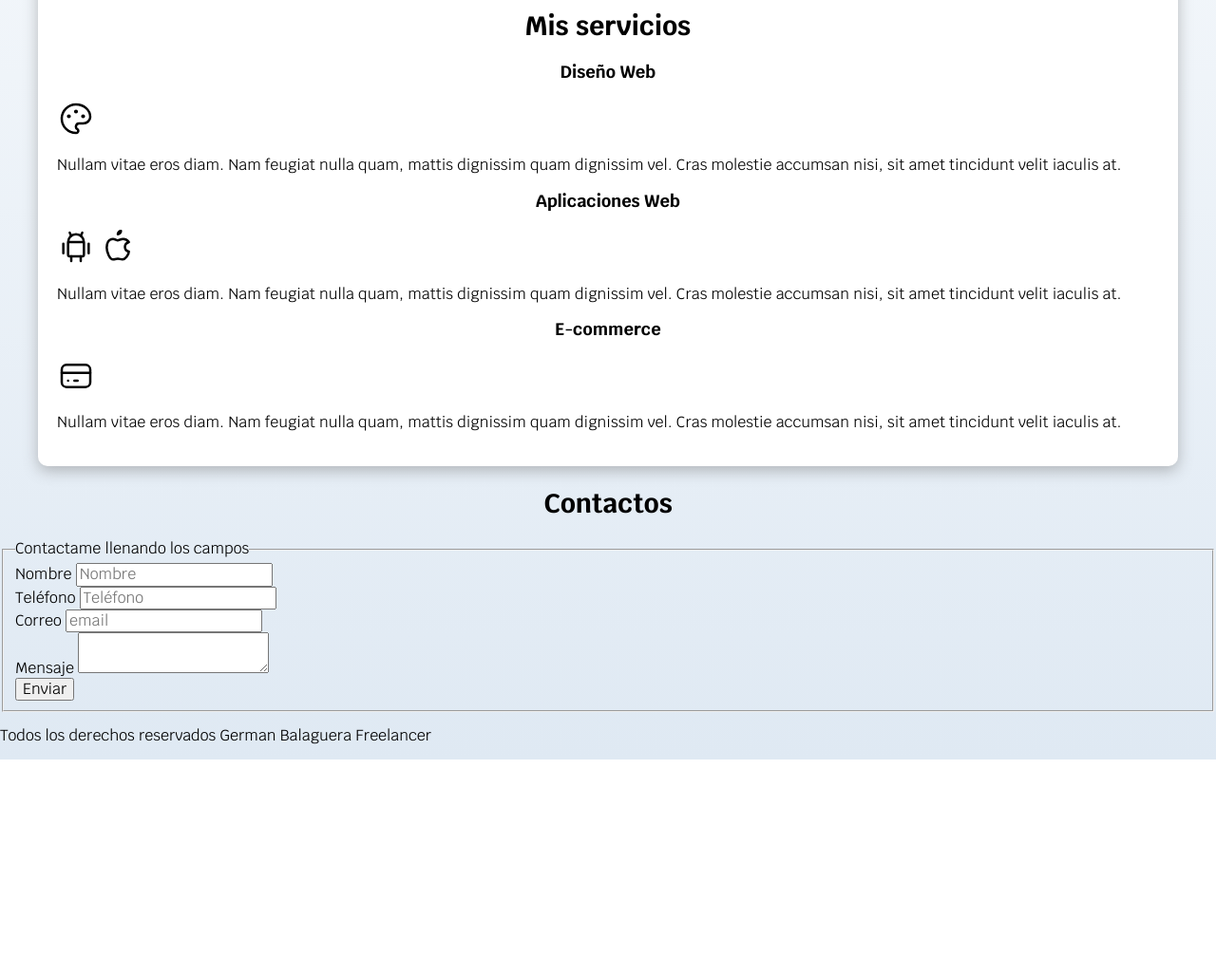
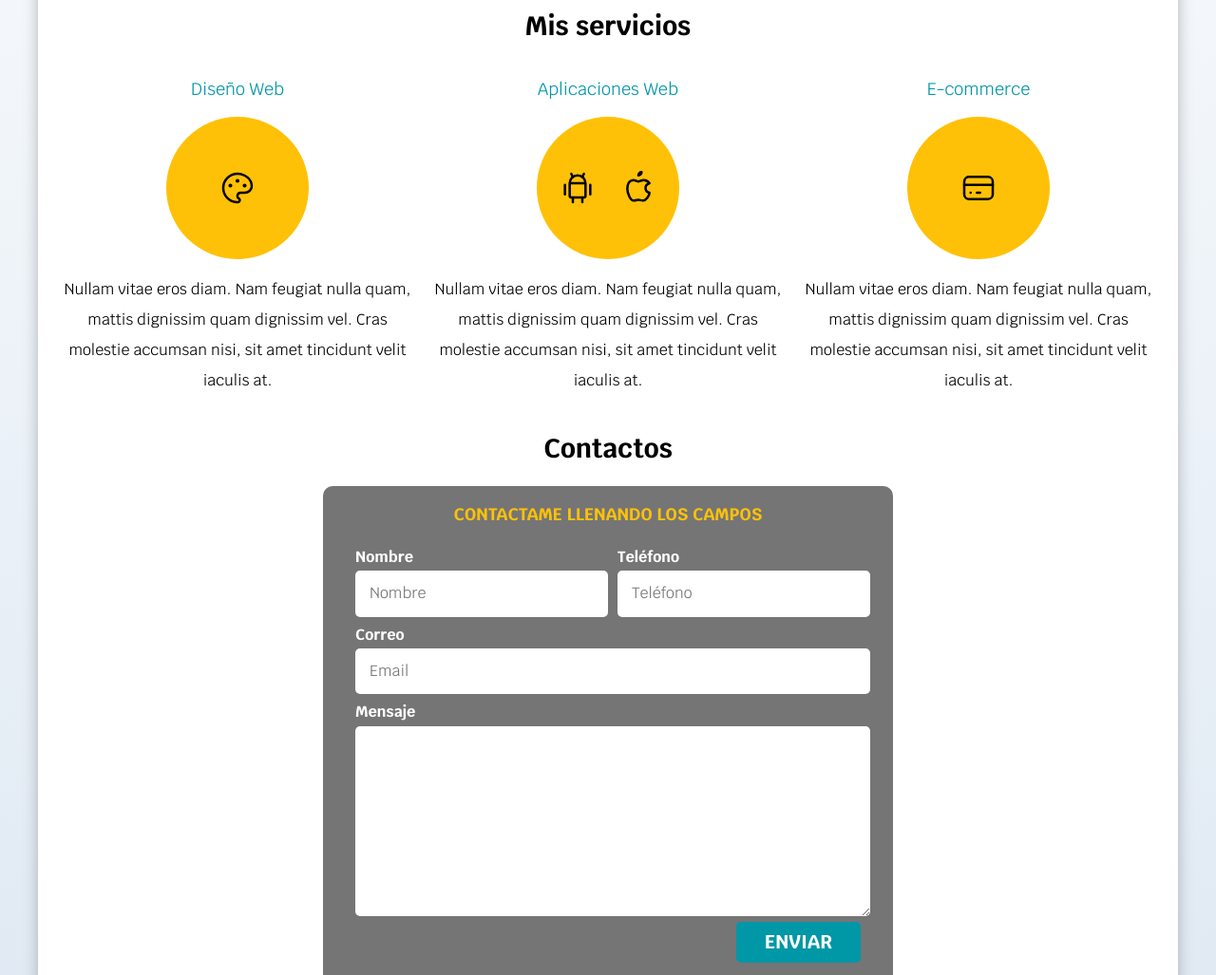
Before and after one commit to GermanBalaguera954/Freelancer, a plain HTML site: page Index.html in a window 1280 px wide. Shown: the part 640-1667 px from the top of the page at 95% size. Before the commit the page ends 1440 px from the top, so only its background shows below. Drawn offline with Linux system fonts and the light colour scheme.

Commit message:
fin proyecto

```diff
--- a/Index.html
+++ b/Index.html
@@ -5,13 +5,12 @@
     <meta charset="UTF-8">
     <meta http-equiv="X-UA-Compatible" content="IE=edge">
     <meta name="viewport" content="width=device-width, initial-scale=1.0">
-    <title>Document</title>
+    <title>Freelancer</title>
     <link rel="preload" href="css/normalize.css" as="style">
     <link rel="stylesheet" href="css/normalize.css">
     <link href="https://fonts.googleapis.com/css2?family=Krub:wght@400;700&display=swap" rel="stylesheet">
     <link rel="preload" href="css/styles.css" as="style">
     <link rel="stylesheet" href="css/styles.css">
-
 </head>
 
 <body>
@@ -49,11 +48,13 @@
     <main class="contenedor sombra">
         <h2>Mis servicios</h2>
 
-        <section>
+        <div class="servicios">
+            <section class="servicio">
                 <h3>Diseño Web</h3>
-            <svg xmlns="http://www.w3.org/2000/svg" class="icon icon-tabler icon-tabler-palette" width="40" height="40"
-                viewBox="0 0 24 24" stroke-width="1.5" stroke="#000000" fill="none" stroke-linecap="round"
-                stroke-linejoin="round">
+                <div class="iconos">
+                    <svg xmlns="http://www.w3.org/2000/svg" class="icon icon-tabler icon-tabler-palette" width="40"
+                        height="40" viewBox="0 0 24 24" stroke-width="1.5" stroke="#000000" fill="none"
+                        stroke-linecap="round" stroke-linejoin="round">
                         <path stroke="none" d="M0 0h24v24H0z" fill="none" />
                         <path
                             d="M12 21a9 9 0 1 1 0 -18a9 8 0 0 1 9 8a4.5 4 0 0 1 -4.5 4h-2.5a2 2 0 0 0 -1 3.75a1.3 1.3 0 0 1 -1 2.25" />
@@ -61,17 +62,19 @@
                         <circle cx="12" cy="7.5" r=".5" fill="currentColor" />
                         <circle cx="16.5" cy="10.5" r=".5" fill="currentColor" />
                     </svg>
+                </div>
 
                 <p>Nullam vitae eros diam. Nam feugiat nulla quam, mattis dignissim quam dignissim vel. Cras molestie
                     accumsan
                     nisi,
                     sit amet tincidunt velit iaculis at.</p>
             </section>
-        <section>
+            <section class="servicio">
                 <h3>Aplicaciones Web</h3>
-            <svg xmlns="http://www.w3.org/2000/svg" class="icon icon-tabler icon-tabler-brand-android" width="40"
-                height="40" viewBox="0 0 24 24" stroke-width="1.5" stroke="#000000" fill="none" stroke-linecap="round"
-                stroke-linejoin="round">
+                <div class="iconos">
+                    <svg xmlns="http://www.w3.org/2000/svg" class="icon icon-tabler icon-tabler-brand-android"
+                        width="40" height="40" viewBox="0 0 24 24" stroke-width="1.5" stroke="#000000" fill="none"
+                        stroke-linecap="round" stroke-linejoin="round">
                         <path stroke="none" d="M0 0h24v24H0z" fill="none" />
                         <line x1="4" y1="10" x2="4" y2="16" />
                         <line x1="20" y1="10" x2="20" y2="16" />
@@ -82,78 +85,83 @@
                         <line x1="15" y1="18" x2="15" y2="21" />
                     </svg>
                     <svg xmlns="http://www.w3.org/2000/svg" class="icon icon-tabler icon-tabler-brand-apple" width="40"
-                height="40" viewBox="0 0 24 24" stroke-width="1.5" stroke="#000000" fill="none" stroke-linecap="round"
-                stroke-linejoin="round">
+                        height="40" viewBox="0 0 24 24" stroke-width="1.5" stroke="#000000" fill="none"
+                        stroke-linecap="round" stroke-linejoin="round">
                         <path stroke="none" d="M0 0h24v24H0z" fill="none" />
                         <path
                             d="M9 7c-3 0 -4 3 -4 5.5c0 3 2 7.5 4 7.5c1.088 -.046 1.679 -.5 3 -.5c1.312 0 1.5 .5 3 .5s4 -3 4 -5c-.028 -.01 -2.472 -.403 -2.5 -3c-.019 -2.17 2.416 -2.954 2.5 -3c-1.023 -1.492 -2.951 -1.963 -3.5 -2c-1.433 -.111 -2.83 1 -3.5 1c-.68 0 -1.9 -1 -3 -1z" />
                         <path d="M12 4a2 2 0 0 0 2 -2a2 2 0 0 0 -2 2" />
                     </svg>
-
+                </div>
 
                 <p>Nullam vitae eros diam. Nam feugiat nulla quam, mattis dignissim quam dignissim vel. Cras molestie
                     accumsan
                     nisi,
                     sit amet tincidunt velit iaculis at.</p>
             </section>
-        <section>
+            <section class="servicio">
                 <h3>E-commerce</h3>
+                <div class="iconos">
                     <svg xmlns="http://www.w3.org/2000/svg" class="icon icon-tabler icon-tabler-credit-card" width="40"
-                height="40" viewBox="0 0 24 24" stroke-width="1.5" stroke="#000000" fill="none" stroke-linecap="round"
-                stroke-linejoin="round">
+                        height="40" viewBox="0 0 24 24" stroke-width="1.5" stroke="#000000" fill="none"
+                        stroke-linecap="round" stroke-linejoin="round">
                         <path stroke="none" d="M0 0h24v24H0z" fill="none" />
                         <rect x="3" y="5" width="18" height="14" rx="3" />
                         <line x1="3" y1="10" x2="21" y2="10" />
                         <line x1="7" y1="15" x2="7.01" y2="15" />
                         <line x1="11" y1="15" x2="13" y2="15" />
                     </svg>
+                </div>
 
                 <p>Nullam vitae eros diam. Nam feugiat nulla quam, mattis dignissim quam dignissim vel. Cras molestie
                     accumsan
                     nisi,
                     sit amet tincidunt velit iaculis at.</p>
             </section>
+        </div>
 
-    </main>
+
         <section>
             <h2>Contactos</h2>
 
-        <form>
+            <form class="formulario">
                 <fieldset>
                     <legend>Contactame llenando los campos</legend>
 
-                <div>
+                    <div class="contenedor-campos">
+                        <div class="campo">
                             <label>Nombre</label>
-                    <input type="text" placeholder="Nombre">
+                            <input class="input-text" type="text" placeholder="Nombre">
                         </div>
 
-                <div>
+                        <div class="campo">
                             <label for="">Teléfono</label>
-                    <input type="text" placeholder="Teléfono">
+                            <input class="input-text" type="tel" placeholder="Teléfono">
                         </div>
 
-                <div>
+                        <div class="campo">
                             <label>Correo</label>
-                    <input type="email" placeholder="email">
+                            <input class="input-text" type="email" placeholder="Email">
                         </div>
 
-                <div>
+                        <div class="campo">
                             <label>Mensaje</label>
-                    <textarea></textarea>
+                            <textarea class="input-text"></textarea>
+                        </div>
                     </div>
 
-                <div>
-                    <input type="submit" value="Enviar">
+                    <div class="alinear-derecha flex">
+                        <input class="boton w-sm-100 " type="submit" value="Enviar">
                     </div>
 
                 </fieldset>
             </form>
         </section>
+    </main>
 
-    <footer>
+    <footer class="footer">
         <p>Todos los derechos reservados German Balaguera Freelancer</p>
     </footer>
-
 </body>
 
 </html>
--- a/css/styles.css
+++ b/css/styles.css
@@ -6,37 +6,37 @@
     --gris: #757575;
     --grisClaro: #DFE9F3;
 }
-
-/*Globales*/
+/*  Globales **/
 html {
     font-size: 62.5%;
-    box-sizing: border-box;
+    box-sizing: border-box; /* Hack para Box Model **/
+    scroll-snap-type: y mandatory;
+}
+/** Scroll Snap**/
+.servicios,
+.navegacion-principal,
+.formulario {
+    scroll-snap-align: center;
+    scroll-snap-stop: always;
 }
 
-*,
-*:before,
-*:after {
+*, *:before, *:after {
     box-sizing: inherit;
-    /*Hack para box model*/
 }
-
 body {
-    font-size: 16px;
-    /*1rem = 10px*/
+    font-size: 16px; /* 1rem = 10px */
     font-family: 'Krub', sans-serif;
-    background-image: linear-gradient(to top, var(--grisClaro) 0%, var(--blanco) 100%);
+    background-image: linear-gradient(to top, var(--grisClaro) 0%, var(--blanco) 100% );
 }
-
 .contenedor {
     max-width: 120rem;
     margin: 0 auto;
 }
-
 .boton {
     background-color: var(--secundario);
     color: var(--blanco);
     padding: 1rem 3rem;
-    margin-top: 1rem;
+    margin-top: 3rem;
     font-size: 2rem;
     text-decoration: none;
     text-transform: uppercase;
@@ -44,58 +44,68 @@ body {
     border-radius: .5rem;
     width: 90%;
     text-align: center;
+    border: none;
 }
-
-@media (min-width: 780px) {
+@media (min-width: 768px) {
     .boton {
         width: auto;
     }
 }
+.boton:hover {
+    cursor: pointer;
+}
 
 .sombra {
-
-    -webkit-box-shadow: 0px 5px 15px 0px rgba(112,112,112,0.45);
-    -moz-box-shadow: 0px 5px 15px 0px rgba(112,112,112,0.45);
-    box-shadow: 0px 5px 15px 0px rgba(112,112,112,0.45);
+    box-shadow: 0px 5px 15px 0px rgba(112,112,112,0.48);
     background-color: var(--blanco);
     padding: 2rem;
     border-radius: 1rem;
 }
 
-/*Tipografia*/
+/* Tipografia */
 h1 {
     font-size: 3.8rem;
 }
-
 h2 {
     font-size: 2.8rem;
 }
-
 h3 {
     font-size: 1.8rem;
 }
-
-h1,
-h2,
-h3 {
+h1,h2,h3 {
     text-align: center;
 }
 
-/*Titulos*/
+
+/* Titulos */
 .titulo span {
     font-size: 2rem;
 }
 
-/*Navegacion principal*/
+/** Utilidades **/
+.w-sm-100 {
+    width: 100%;
+}
+@media (min-width: 768px) {
+    .w-sm-100 {
+        width: auto;
+    }
+}
+.flex {
+    display: flex;
+}
+.alinear-derecha {
+    justify-content: flex-end;
+}
+
+/* Navegacion Principal */
 .nav-bg {
     background-color: var(--secundario);
 }
-
 .navegacion-principal {
     display: flex;
     flex-direction: column;
 }
-
 @media (min-width: 768px) {
     .navegacion-principal {
         flex-direction: row;
@@ -112,43 +122,131 @@ h3 {
     font-weight: 700;
     padding: 1rem;
 }
-
 .navegacion-principal a:hover {
     background-color: var(--primario);
     color: var(--oscuro);
 }
 
-/*Hero*/
+/* Hero */
 .hero {
     background-image: url(../img/hero.jpg);
-    /*los dos punto es para salir de una carpeta*/
     background-repeat: no-repeat;
     background-size: cover;
     height: 450px;
-    padding: 20px;
     position: relative;
     margin-bottom: 2rem;
+}
+.contenido-hero {
+    position: absolute;
+    background-color: rgba( 0,0,0, .7 ); /** Anterior **/
+    background-color: rgb( 0 0 0 / 70% );
+    width: 100%;
+    height: 100%;
+
+    display: flex;
+    flex-direction: column;
+    align-items: center;
+    justify-content: center;
 
 }
+.contenido-hero h2,
+.contenido-hero p {
+    color: var(--blanco);
+}
+.contenido-hero .ubicacion {
+    display: flex;
+    align-items: flex-end;
+}
 
-.contenido-hero {
-    position: absolute;
-    background-color: rgb(0 0 0 / 70%);
-    width: 100%;
-    height: 100%;
-    top: 0;
-    left: 0;
+
+
+/** Servicios **/
+@media (min-width: 768px) {
+    .servicios {
+        display: grid;
+        grid-template-columns: repeat(3, 1fr);
+        column-gap: 1rem;
+    }
+}
+
+.servicio {
     display: flex;
     flex-direction: column;
     align-items: center;
 }
-
-.contenido-hero h2,
-.contenido-hero p {
-    color: var(--blanco);
+.servicio h3 {
+    color: var(--secundario);
+    font-weight: normal;
+}
+.servicio p {
+    line-height: 2;
+    text-align: center;
+}
+.servicio .iconos {
+    height: 15rem;
+    width: 15rem;
+    background-color: var(--primario);
+    border-radius: 50%;
+    display: flex;
+    justify-content: space-evenly;
+    align-items: center;
 }
 
-.contenido-hero .ubicacion {
-    display: flex;
-    align-items: flex-end;
+/** Contacto **/
+.formulario {
+    background-color: var(--gris);
+    width: min( 60rem, 100% ); /** Utilizar el valor más pequeño **/
+    margin: 0 auto;
+    padding: 2rem;
+    border-radius: 1rem;
 }
+
+.formulario fieldset {
+    border: none;
+}
+.formulario legend {
+    text-align: center;
+    font-size: 1.8rem;
+    text-transform: uppercase;
+    font-weight: 700;
+    margin-bottom: 2rem;
+    color: var(--primario);
+}
+
+@media (min-width: 768px) {
+    .contenedor-campos {
+        display: grid;
+        grid-template-columns: 50% 50%;
+        grid-template-rows: auto auto 20rem ;
+        column-gap: 1rem;
+    }
+
+    .campo:nth-child(3),
+    .campo:nth-child(4) {
+        grid-column: 1 / 3;
+    }
+}
+.campo {
+    margin-bottom: 1rem;
+}
+.campo label {
+    color: var(--blanco);
+    font-weight: bold;
+    margin-bottom: .5rem;
+    display: block;
+}
+.campo textarea {
+    height: 20rem;
+}
+
+.input-text {
+    width: 100%;
+    border: none;
+    padding: 1.5rem;
+    border-radius: .5rem;
+}
+
+/** Footer **/
+.footer {
+    text-align: center;
+}
```
Lines whose indentation alone changed are shown as unchanged.
